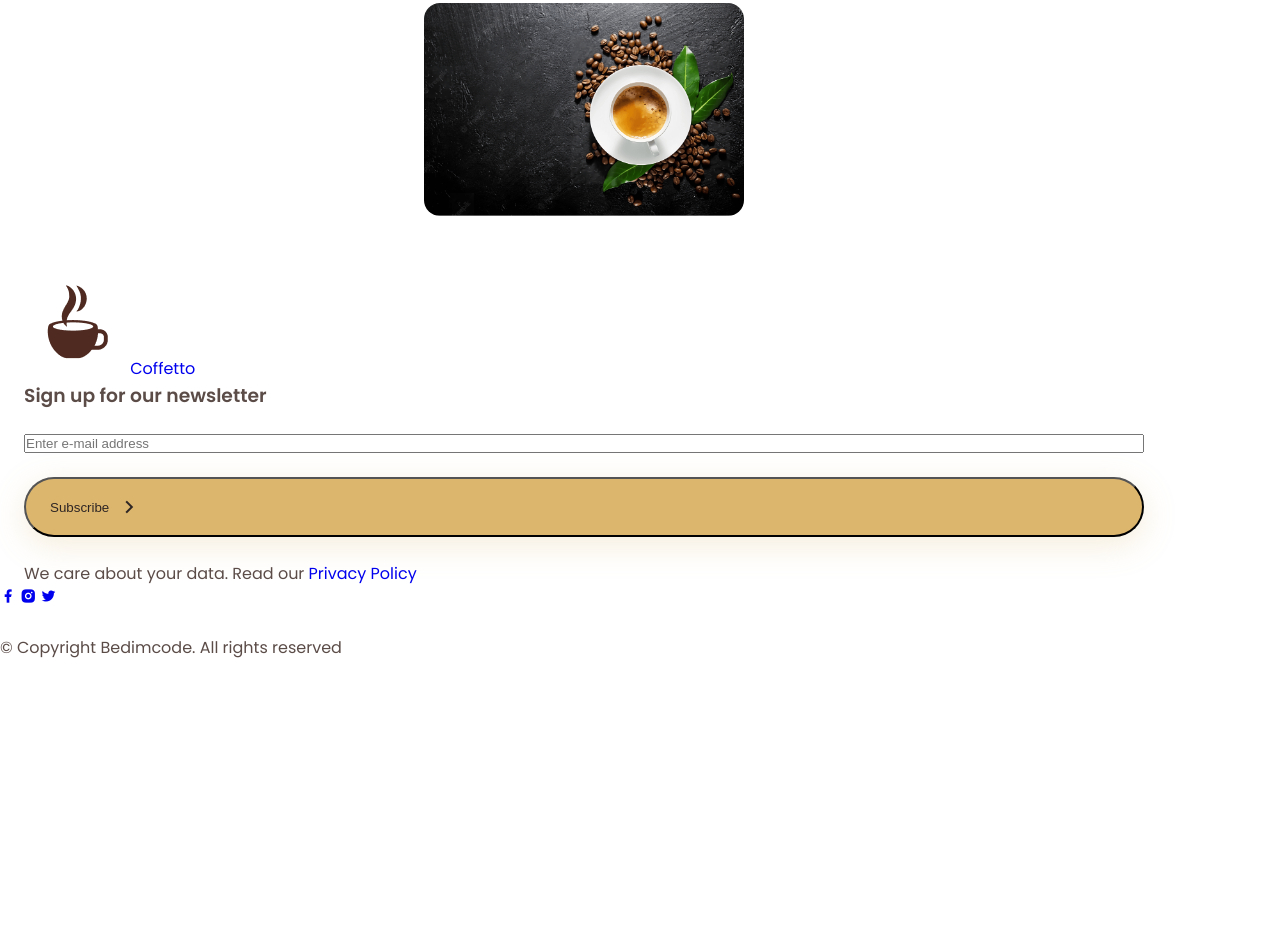
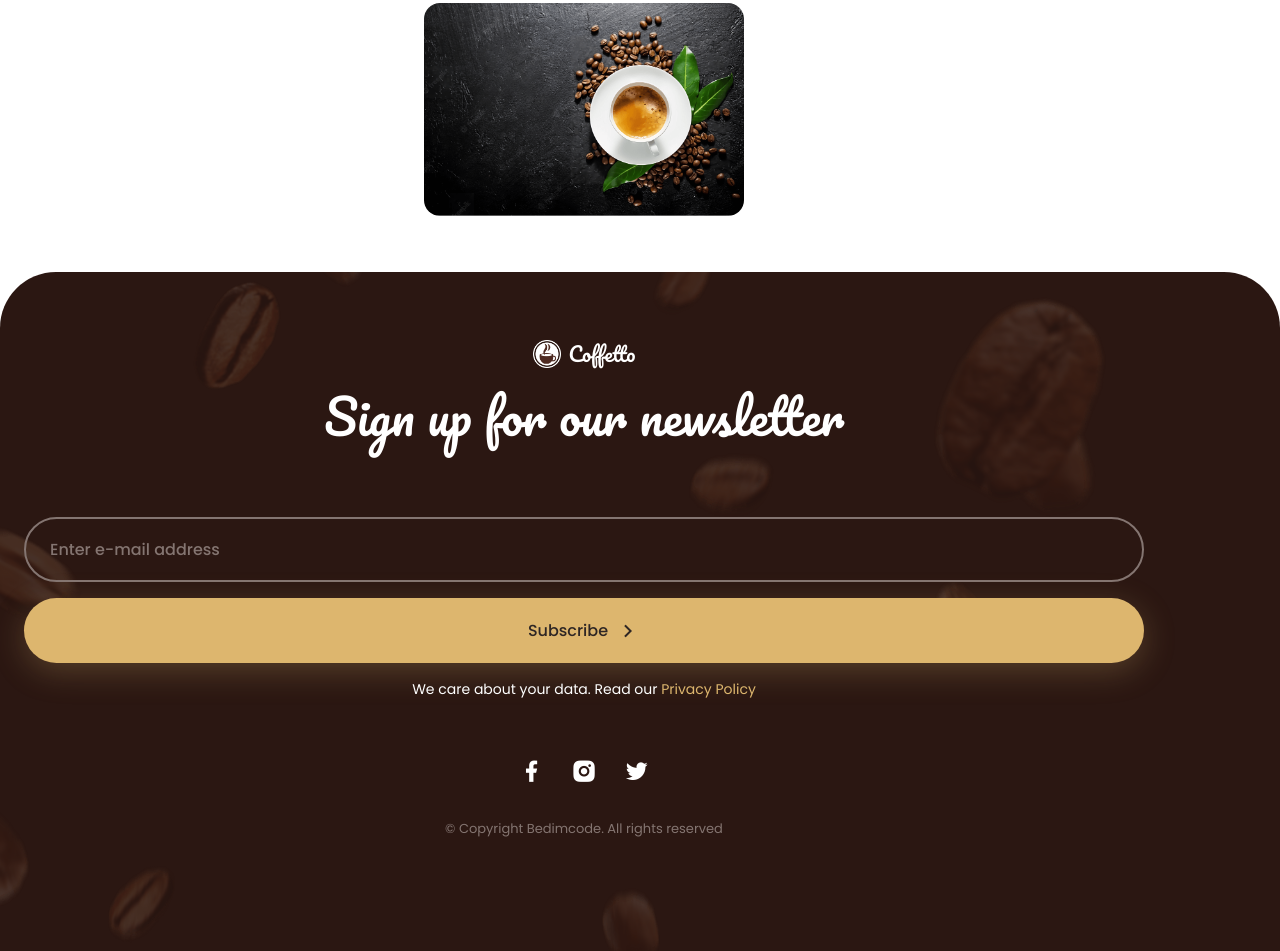
Before and after one commit to Studdnet/maket-responsive-coffee-website, a plain HTML site: page index.html in a window 1280 px wide. Shown: the part 4205-5156 px from the top of the page. Before the commit the page ends 4865 px from the top, so only its background shows below. Drawn offline with nearby package versions, Linux system fonts and the light colour scheme.

Commit message:
Footer: CSS-part is completed

```diff
--- a/assets/css/styles.css
+++ b/assets/css/styles.css
@@ -497,7 +497,7 @@ img {
 	background-color: var(--first-color);
 }
 
-.testimonial__bg{
+.testimonial__bg {
 	background-color: var(--white-color);
 	border-radius: var(--border-section);
 }
@@ -522,6 +522,133 @@ img {
 
 /*=============== FOOTER ===============*/
 
+.footer {
+	background-color: var(--white-color);
+	position: relative;
+}
+
+.footer__bg {
+	background-color: var(--first-color-alt);
+	border-radius: var(--border-section);
+}
+
+.footer__container {
+	padding-block: 4rem 7rem;
+	row-gap: 3.5rem;
+	position: relative;
+}
+
+.footer__data {
+	text-align: center;
+	row-gap: 4.5rem;
+}
+
+.footer__logo,
+.footer__title,
+.footer__input,
+.footer__description,
+.footer__social-link {
+	color: var(--white-color);
+}
+
+.footer__logo {
+	display: inline-flex;
+	align-items: center;
+	column-gap: .5rem;
+	font-size: var(--h3-font-size);
+	font-family: var(--second-font);
+	margin-bottom: 1rem;
+}
+
+.footer__logo img {
+	width: 28px;
+}
+
+.footer__title {
+	font-size: var(--big-font-size);
+	font-family: var(--second-font);
+	font-weight: var(--font-regular);
+	line-height: 120%;
+}
+
+.footer__form {
+	row-gap: 1rem;
+}
+
+.footer__input,
+.footer__button {
+	border: none;
+	outline: none;
+	font-family: var(--body-font);
+	font-size: var(--normal-font-size);
+	font-weight: var(--font-medium);
+}
+
+.footer__input {
+	width: 100%;
+	background: transparent;
+	border: 2px solid var(--text-color-light);
+	padding: 1.15rem 1.5rem;
+	border-radius: 4rem;
+}
+
+.footer__input::placeholder {
+	color: var(--text-color-light);
+}
+
+.footer__button {
+	padding: 1.25rem;
+	justify-content: center;
+	cursor: pointer;
+}
+
+.footer__description {
+	font-size: var(--small-font-size);
+}
+
+.footer__privacy {
+	color: var(--second-color);
+}
+
+.footer__privacy:hover {
+	text-decoration: underline;
+}
+
+.footer__content {
+	row-gap: 1.5rem;
+}
+
+.footer__social {
+	display: flex;
+	justify-content: center;
+	column-gap: 1.7rem;
+}
+
+.footer__social-link {
+	font-size: 1.6rem;
+	transition: color .3s;
+}
+
+.footer__social-link:hover {
+	color: var(--second-color);
+}
+
+.footer__copy {
+	color: var(--text-color-light);
+	font-size: var(--smaller-font-size);
+	text-align: center;
+}
+
+.footer__bg-img {
+	position: absolute;
+	top: 0;
+	left: 0;
+	width: 100%;
+	height: 100%;
+	object-fit: cover;
+	object-position: -172px;
+	opacity: .15;
+}
 
 /*=============== SCROLL BAR ===============*/
 
--- a/index.html
+++ b/index.html
@@ -223,6 +223,7 @@
 	<!--==================== FOOTER ====================-->
 	<footer class="footer">
 		<div class="footer__bg">
+			<img class="footer__bg-img" src="assets/img/coffee-beans-bg.png" alt="footer image">
 			<div class="footer__container container grid">
 				<div class="footer__data grid">
 					<div>
@@ -245,7 +246,6 @@
 						</p>
 					</form>
 				</div>
-			</div>
 				<div class="footer__content grid">
 					<div class="footer__social">
 						<a href="https://www.facebook.com/" target="_blank" class="footer__social-link">
@@ -263,6 +263,7 @@
 					</span>
 				</div>
 			</div>
+		</div>
 	</footer>
 
 	<!--========== SCROLL UP ==========-->
```
Lines whose indentation alone changed are shown as unchanged.
